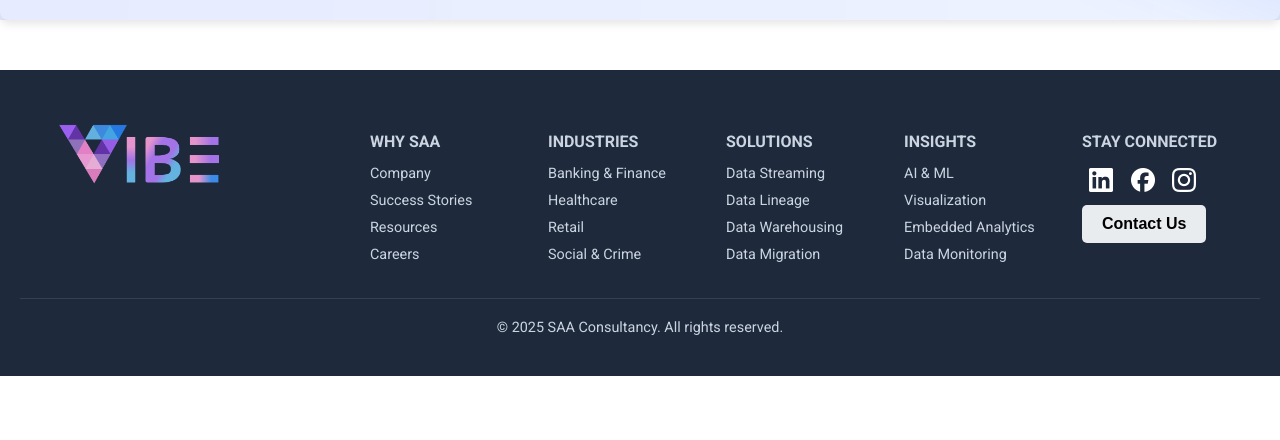
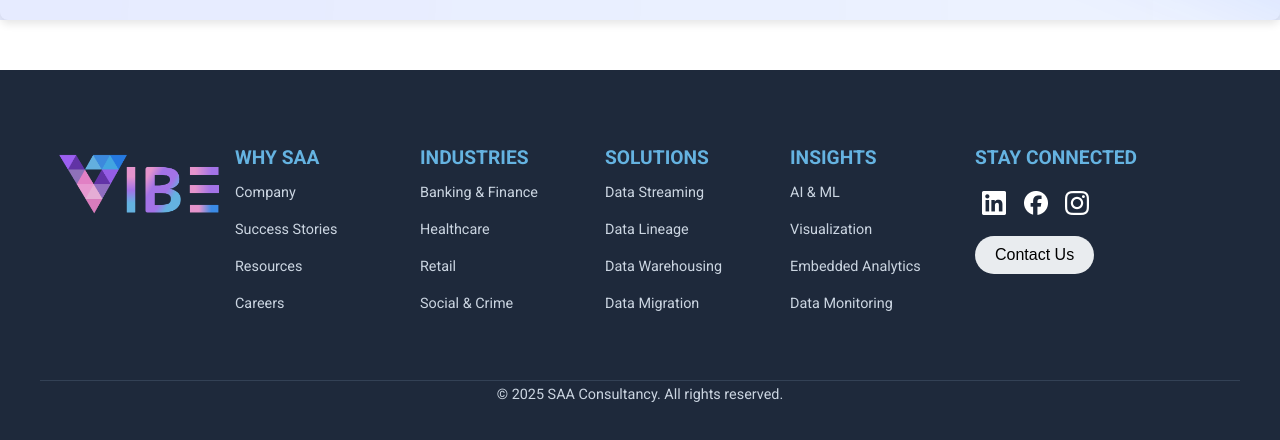
Before and after one commit to namdevroshan/Vibe.webpage, a website: page contact.html in a window 1280 px wide. Shown: the part 1878-2318 px from the top of the page. Before the commit the page ends 2254 px from the top, so only its background shows below. Drawn offline with Linux system fonts and the light colour scheme.

```diff
--- a/contact.html
+++ b/contact.html
@@ -1134,8 +1134,11 @@
     .footer {
     background-color: #1e293b;
     color: #cbd5e1;
-    padding: 40px 20px;
+    padding: 50px 40px; /* Increased padding for more height */
     font-size: 0.9rem;
+    width: 100%;
+    position: relative;
+    box-sizing: border-box;
 }
 
 .footer-container {
@@ -1143,21 +1146,20 @@
     flex-wrap: wrap;
     justify-content: space-between;
     gap: 40px;
-    max-width: 1200px;
+    width: 100%;
     margin: 0 auto;
-    position: relative;
+    align-items: flex-start;
+    min-height: 250px; /* Increased height for footer container */
 }
 
 .footer-logo {
     flex: 1;
     min-width: 250px;
-    }
-
-    .footer-logo .logo {
-    font-size: 1.5rem;
-    font-weight: bold;
-    color: #6366f1;
-    margin-bottom: 10px;
+    margin-top: 20px;
+}
+
+.footer-logo img {
+    height: 60px;
 }
 
 .footer-logo p {
@@ -1165,125 +1167,45 @@
     line-height: 1.6;
 }
 
-    .stay-connected {
-    position: absolute;
-    top: 0;
-    right: 0;
-    display: flex;
-    align-items: center;
-    gap: 15px;
-    }
-
-    .social-icons {
-    display: flex;
-    gap: 10px;
-    }
-
-    .social-icons a {
-    text-decoration: none;
-    color: #cbd5e1;
-    font-size: 1.5rem;
-    }
-
-    .contact-button {
-    padding: 10px 15px;
-    background-color: #fff;
-    color: #1e293b;
-    border: none;
-    border-radius: 5px;
-    cursor: pointer;
-    font-weight: bold;
-    }
-
-    .contact-button:hover {
-    background-color: #cbd5e1;
-    }
-
 .footer-links {
     display: flex;
-    flex: 2;
+    flex: 3;
     justify-content: space-between;
-    gap: 20px;
+    gap: 40px;
     flex-wrap: wrap;
-    }
+    width: 100%;
+    margin-left: -20px; /* Adjust this value to move it left */
+}
+
 
 .footer-links div {
     flex: 1;
-    min-width: 150px;
+    margin-left: -120px;
+    min-width: 200px;
 }
 
 .footer-links h4 {
-    font-size: 1rem;
-    font-weight: bold;
-    margin-bottom: 10px;
+    color:   #65B3E1;
+    font-size: 1.2rem; /* Increased font size of headings */
+    margin-bottom: 15px; /* Added margin for spacing between heading and list */
 }
 
 .footer-links ul {
-    list-style: none;
+    list-style-type: none;  /* Remove the bullet points */
     padding: 0;
 }
 
 .footer-links li {
-    margin-bottom: 10px;
+    margin-bottom: 20px; /* Increased space between list items */
 }
 
 .footer-links a {
-    text-decoration: none;
-    color: #cbd5e1;
+    text-decoration: none; /* Remove underlines */
+    color: #cbd5e1; /* Ensure the link color is correct */
 }
 
 .footer-links a:hover {
     color: #fff;
-    }
-
-    .footer-bottom {
-    text-align: center;
-    margin-top: 20px;
-    border-top: 1px solid #334155;
-    padding-top: 20px;
-    }
-
-    .footer-bottom p {
-    margin: 0;
-    }
-    .footer {
-        background-color: #1e293b;
-        color: #cbd5e1;
-        padding: 40px 20px;
-        font-size: 0.9rem;
-    }
-
-    .footer-container {
-        display: flex;
-        flex-wrap: wrap;
-        justify-content: space-between;
-        gap: 40px;
-        max-width: 1200px;
-        margin: 0 auto;
-        align-items: flex-start;
-    }
-
-    .footer-logo {
-        flex: 1;
-        min-width: 250px;
-    }
-
-    .footer-logo img {
-        height: 60px;
-    }
-
-    .footer-links {
-        display: flex;
-        flex: 3;
-        justify-content: space-between;
-        gap: 20px;
-        flex-wrap: wrap;
-        width: 100%;
-    }
-
-    .footer-links div {
-        flex: 1;
-        min-width: 150px;
 }
 
 .stay-connected {
@@ -1294,11 +1216,11 @@
 }
 
 .social-icons {
-        display:contents;
+    display: flex;
     gap: 10px;
     justify-content: flex-end;
     margin-bottom: 10px;
-
+    display:contents;
 }
 
 .social-icons a img {
@@ -1307,12 +1229,14 @@
 }
 
 .contact-button {
+    margin-top: 10px;
+    display: block;
     background-color: #e9ecef;
     color: rgb(0, 0, 0);
     border: none;
     padding: 10px 20px;
     cursor: pointer;
-        border-radius: 5px;
+    border-radius: 40px;
     font-size: 1rem;
 }
 
@@ -1323,10 +1247,18 @@
 
 .footer-bottom {
     text-align: center;
-        margin-top: 20px;
+    margin-top: 10px; /* Reduced margin-top */
     border-top: 1px solid #334155;
-        padding-top: 20px;
-    }
+    padding: 5px 0; /* Reduced padding for single line height */
+}
+
+.footer-bottom p {
+    margin: 0;
+    /* align-items: center;
+    justify-content: center; */
+}
+
+
 
 /* Responsive Design */
 @media (max-width: 1024px) {
--- a/style.css
+++ b/style.css
@@ -963,7 +963,7 @@
 .footer {
     background-color: #1e293b;
     color: #cbd5e1;
-    padding: 100px 20px; /* Increased padding for more height */
+    padding: 50px 40px; /* Increased padding for more height */
     font-size: 0.9rem;
     width: 100%;
     position: relative;
@@ -984,6 +984,7 @@
 .footer-logo {
     flex: 1;
     min-width: 250px;
+    margin-top: 20px;
 }
 
 .footer-logo img {
@@ -1008,10 +1009,12 @@
 
 .footer-links div {
     flex: 1;
+    margin-left: -120px;
     min-width: 200px;
 }
 
 .footer-links h4 {
+    color:   #65B3E1;
     font-size: 1.2rem; /* Increased font size of headings */
     margin-bottom: 15px; /* Added margin for spacing between heading and list */
 }
@@ -1046,7 +1049,7 @@
     gap: 10px;
     justify-content: flex-end;
     margin-bottom: 10px;
-    display: block;
+    display:contents;
 }
 
 .social-icons a img {
@@ -1055,6 +1058,8 @@
 }
 
 .contact-button {
+    margin-top: 10px;
+    display: block;
     background-color: #e9ecef;
     color: rgb(0, 0, 0);
     border: none;
@@ -1078,6 +1083,8 @@
 
 .footer-bottom p {
     margin: 0;
+    /* align-items: center;
+    justify-content: center; */
 }
 
 
```
Also changed, not shown: Benefits.html (+43 -111 lines). Lines whose indentation alone changed are shown as unchanged.
